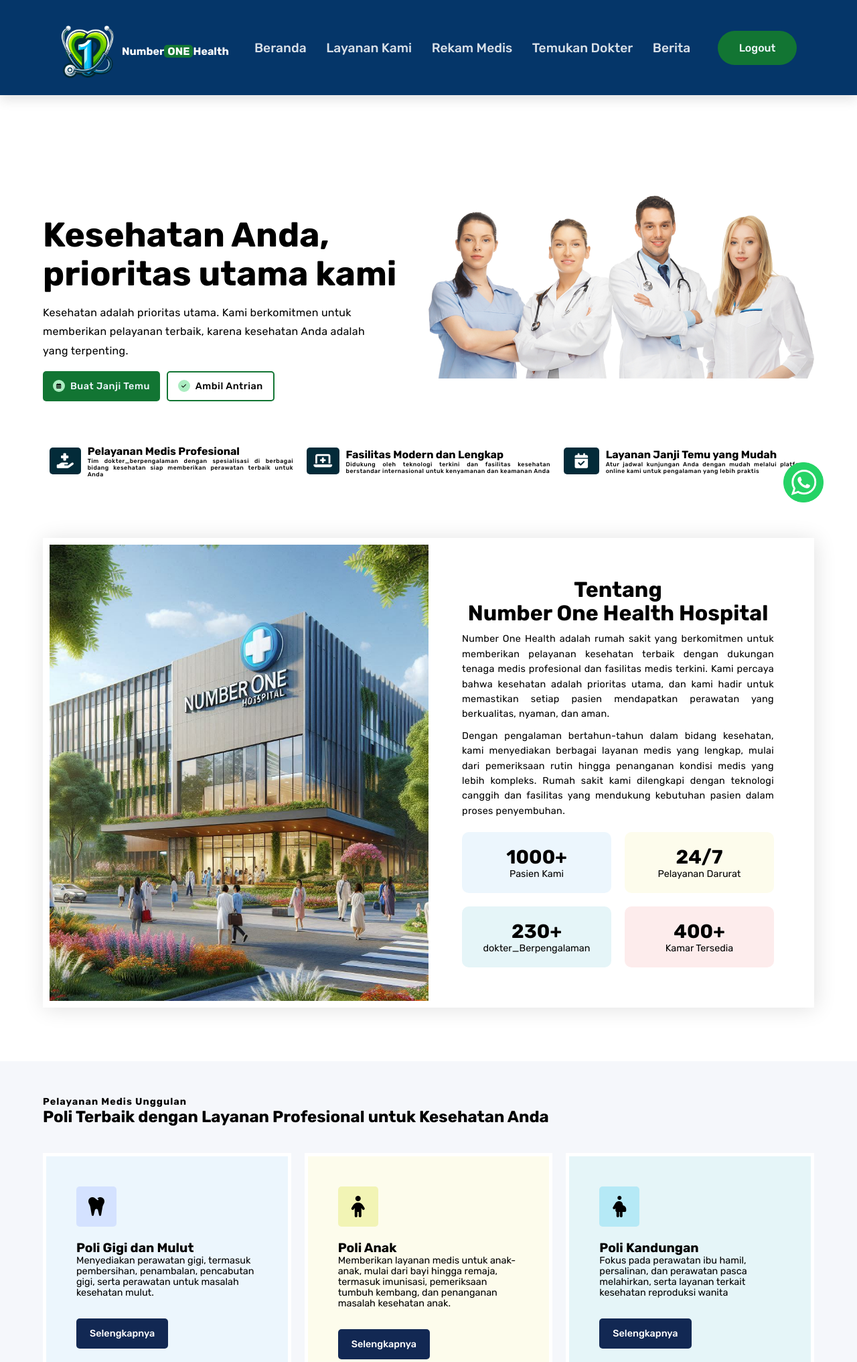
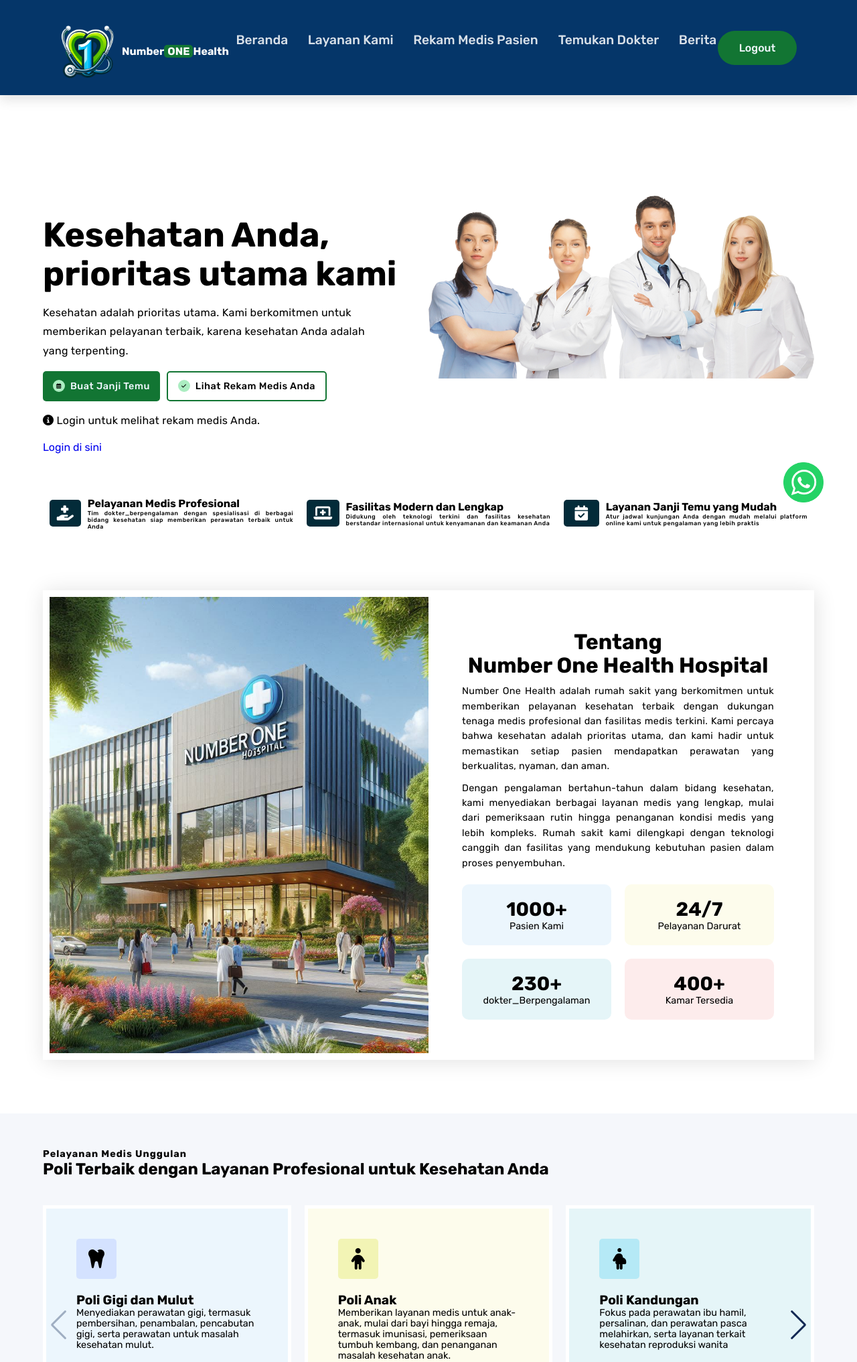
Before and after one commit to Rpl087/Projek_Sistem_Informasi_Kesehatan_backend, a PHP site: page /index.php in a window 1280 px wide. Shown: the top 2033 px of the page at 67% size. Run offline with PHP 8.4, Linux system fonts and the light colour scheme; the visitor is signed in with stand-in values (Sample User, id 1).

Commit message:
Update index.php
Untuk Menu Ambil Antrian Sudah Tidak Digunakan Lagi

```diff
--- a/index.php
+++ b/index.php
@@ -37,8 +37,10 @@
         <nav class="navbar">
             <a href="#Home">Beranda</a>
             <a href="#Poli">Layanan Kami</a>
-            <?php if(isset($_SESSION['role']) && $_SESSION['role'] == 'admin'): ?>
-                <a href="rekam_medis.php">Rekam Medis</a>
+            <?php if (isset($_SESSION['role']) && $_SESSION['role'] == 'admin'): ?>
+    <a href="rekam_medis.php">
+        Rekam Medis Pasien
+    </a>
 <?php endif; ?>
             <a href="#Dokter">Temukan Dokter</a>
             <a href="#Berita">Berita</a>
@@ -64,13 +66,32 @@
           <p>
             Kesehatan adalah prioritas utama. Kami berkomitmen untuk memberikan pelayanan terbaik, karena kesehatan Anda adalah yang terpenting.
           </p>
+
   <div class="Home-btn">
   <a href="appointment.php">
     <i class="fa-regular fa-calendar-days"></i>
-              Buat Janji Temu</a>
-            <a href="ambil_antrian.php" class="buatjanji-btn">
-              <i class="fa-solid fa-check"></i>Ambil Antrian</a>
+    Buat Janji Temu
+  </a>
+
+  <?php if (isset($_SESSION['role']) && $_SESSION['role'] == 'user'): ?>
+    <!-- Jika user sudah login -->
+    <a href="rekam_medis_pasien.php" class="buatjanji-btn">
+      <i class="fa-solid fa-check"></i> Lihat Rekam Medis Anda
+    </a>
+  <?php else: ?>
+    <!-- Jika user belum login -->
+    <a href="#" class="buatjanji-btn" onclick="showLoginMessage(event)">
+      <i class="fa-solid fa-check"></i> Lihat Rekam Medis Anda
+    </a>
+  <?php endif; ?>
 </div>
+
+<!-- Pesan pop-up -->
+<div id="login-message" class="login-message">
+  <p><i class="fa-solid fa-info-circle"></i> Login untuk melihat rekam medis Anda.</p>
+  <a href="login.php" class="login-link">Login di sini</a>
+</div>
+
         </div>
         <div class="Home-img">
           <img src="Images/ParaDokter2.png" alt="" />
@@ -208,7 +229,8 @@
               </div>
             </div>
           </div>
-        </div>
+                    <div class="swiper-button-next"></div>
+            <div class="swiper-button-prev"></div>
       </div>
     </section>
 
```
Lines whose indentation alone changed are shown as unchanged.
